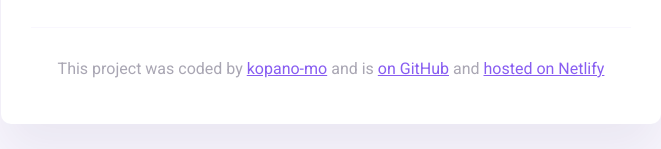
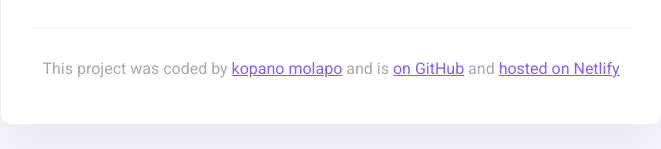
Before and after one commit to Kopano-Mo/sunshine, a website: page index.html in a window 1280 px wide. Shown: the part 336-485 px from the top of the page, without its empty margins (309-970 px from the left). Drawn offline with nearby package versions, Linux system fonts and the light colour scheme; files that its build step writes are made by us from their sources.

Commit message:
Update index.html

```diff
--- a/index.html
+++ b/index.html
@@ -47,7 +47,7 @@
       <footer>
         <p>
           This project was coded by
-          <a href="#" target="_blank">kopano-mo</a> and is
+          <a href="#" target="_blank">kopano molapo</a> and is
           <a href="#" target="_blank"> on GitHub</a> and
           <a href="#" target="_blank">hosted on Netlify</a>
         </p>
```
